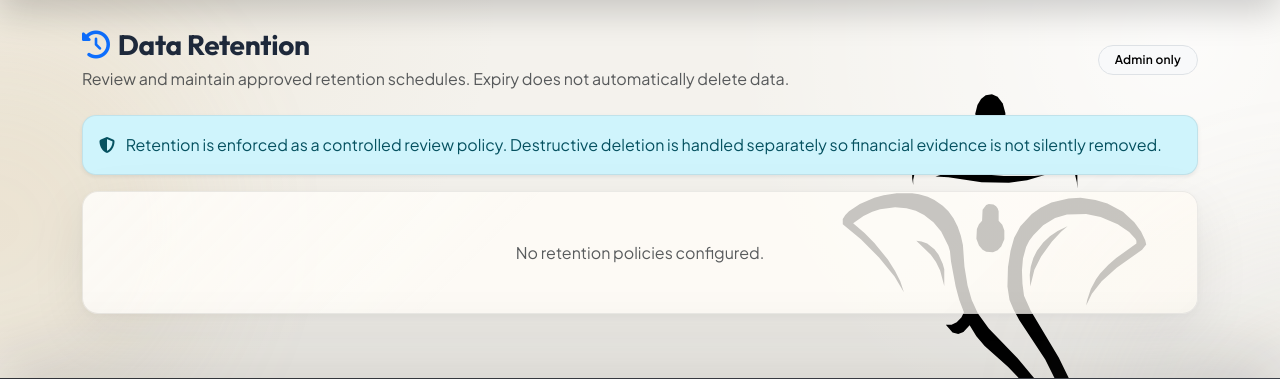
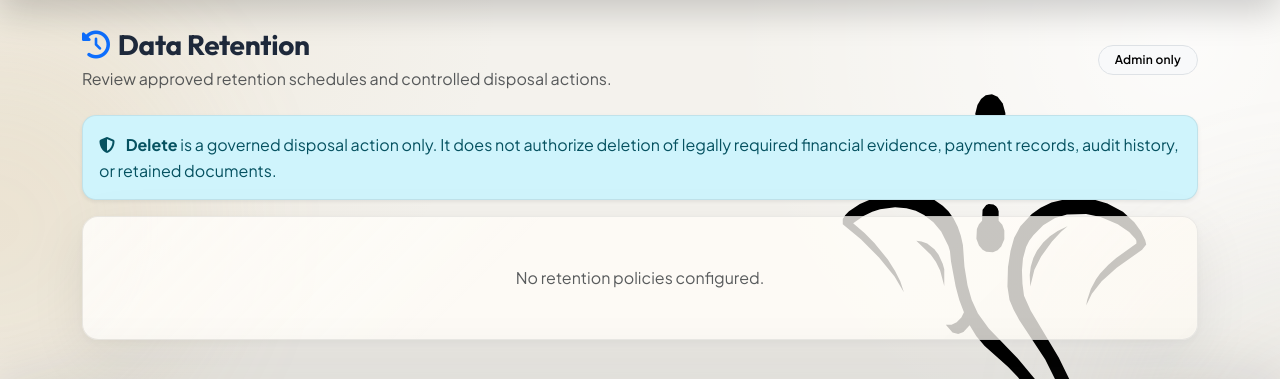
Before and after one commit to 1Y20ash/MandalFinance, a Python web app: template app/templates/admin/retention.html in a window 1280 px wide. Shown: the part 72-451 px from the top of the page. Run offline with Jinja, Linux system fonts and the light colour scheme; the template is opened without the code that fills it, so the values that code supplies are empty.

Commit message:
feat(phase18): expose controlled delete retention action

```diff
--- a/app/templates/admin/retention.html
+++ b/app/templates/admin/retention.html
@@ -5,14 +5,14 @@
 <div class="d-flex flex-wrap justify-content-between align-items-center gap-2 mb-4">
     <div>
         <h3 class="fw-bold mb-1"><i class="fa-solid fa-clock-rotate-left me-2 text-primary"></i>Data Retention</h3>
-        <p class="text-muted mb-0">Review and maintain approved retention schedules. Expiry does not automatically delete data.</p>
+        <p class="text-muted mb-0">Review approved retention schedules and controlled disposal actions.</p>
     </div>
     <span class="badge rounded-pill text-bg-light border px-3 py-2">Admin only</span>
 </div>
 
 <div class="alert alert-info border-0 shadow-sm">
     <i class="fa-solid fa-shield-halved me-2"></i>
-    Retention is enforced as a controlled review policy. Destructive deletion is handled separately so financial evidence is not silently removed.
+    <strong>Delete</strong> is a governed disposal action only. It does not authorize deletion of legally required financial evidence, payment records, audit history, or retained documents.
 </div>
 
 <div class="row g-3">
@@ -43,6 +43,7 @@
                             <select id="action-{{ policy.id }}" name="disposal_action" class="form-select">
                                 <option value="REVIEW" {% if policy.disposal_action == 'REVIEW' %}selected{% endif %}>Review</option>
                                 <option value="ARCHIVE" {% if policy.disposal_action == 'ARCHIVE' %}selected{% endif %}>Archive</option>
+                                <option value="DELETE" {% if policy.disposal_action == 'DELETE' %}selected{% endif %}>Delete (governed)</option>
                             </select>
                         </div>
                     </div>
```
